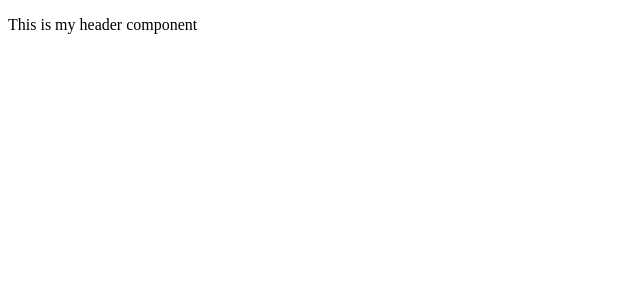
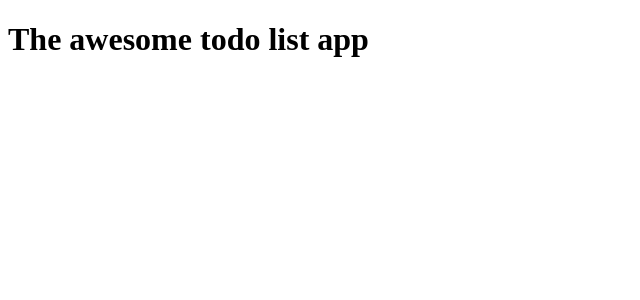
Before and after one commit to KristoferKerren/angular-todo-list, an Angular app: page / in a window 1280 px wide. Shown: the top 300 px of the page, without its empty margins (0-640 px from the left). Built offline with nearby package versions, Linux system fonts and the light colour scheme.

Commit message:
Add dynamic prop to component

```diff
--- a/src/app/app.component.html
+++ b/src/app/app.component.html
@@ -1 +1 @@
-<app-header></app-header>
+<app-header title="The awesome todo list app"></app-header>
--- a/src/components/header.component.html
+++ b/src/components/header.component.html
@@ -1 +1 @@
-<p>This is my header component</p>
+<h1>{{title}}</h1>
--- a/src/components/header.component.ts
+++ b/src/components/header.component.ts
@@ -1,4 +1,4 @@
-import { Component } from "@angular/core";
+import { Component, Input } from "@angular/core";
 
 
 @Component({
@@ -6,5 +6,11 @@ import { Component } from "@angular/core";
     templateUrl: './header.component.html'
 })
 export class HeaderComponent {
+    @Input() title: string;
 
+    count: number;
+
+    ngOnInit() {
+        console.log(this.title);
+    }
 }
--- a/tsconfig.json
+++ b/tsconfig.json
@@ -4,6 +4,7 @@
   "compilerOptions": {
     "outDir": "./dist/out-tsc",
     "strict": true,
+    "strictPropertyInitialization": false,
     "noImplicitOverride": true,
     "noPropertyAccessFromIndexSignature": true,
     "noImplicitReturns": true,
```
